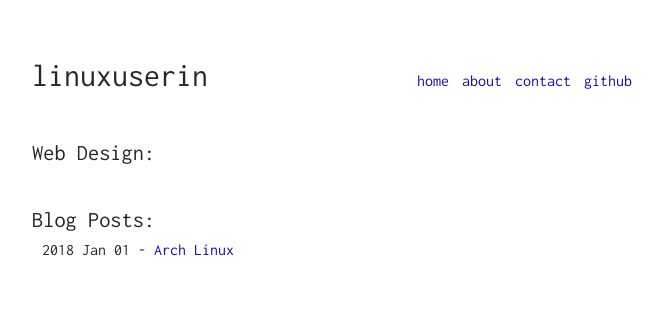
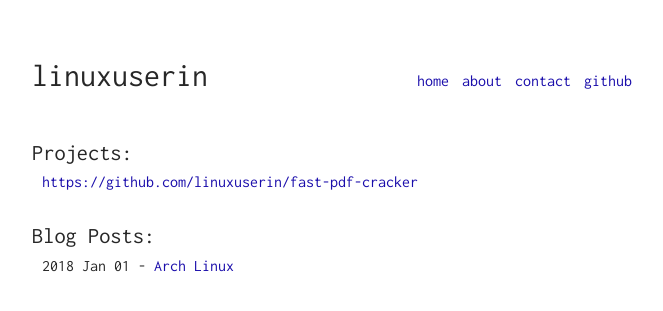
Before and after one commit to linuxuserin/linuxuserin.github.io, a Jekyll site: the page built from index.html, in a window 1280 px wide. Shown: the top 311 px of the page, without its empty margins (308-971 px from the left). Built offline with Jekyll 4.4.1, drawn with Linux system fonts in a browser that asks for light colours.

Commit message:
update profile

```diff
--- a/_data/websites.yml
+++ b/_data/websites.yml
@@ -1,2 +1,2 @@
-- name: ""
-  url: ""
+- name: fast-pdf-cracker
+  url: https://github.com/linuxuserin/fast-pdf-cracker
--- a/index.html
+++ b/index.html
@@ -5,7 +5,7 @@ layout: default
 {% include header.html %}
 
 <div class="portfolio">
-    <h1>Web Design:</h1>
+  <h1>Projects:</h1>
   <ul>
     {% for websites in site.data.websites %}
     <li>
@@ -15,13 +15,13 @@ layout: default
   </ul>
 </div>
 
-
 <div class="blog">
   <h1>Blog Posts:</h1>
   <ul>
     {% for post in site.posts %}
     <li>
-            <span class="date">{{ post.date | date: '%Y %b %d' }}</span> - <a href="{{ post.url }}">{{ post.title }}</a>
+      <span class="date">{{ post.date | date: '%Y %b %d' }}</span> -
+      <a href="{{ post.url }}">{{ post.title }}</a>
     </li>
     {% endfor %}
   </ul>
```
Lines whose indentation alone changed are shown as unchanged.
